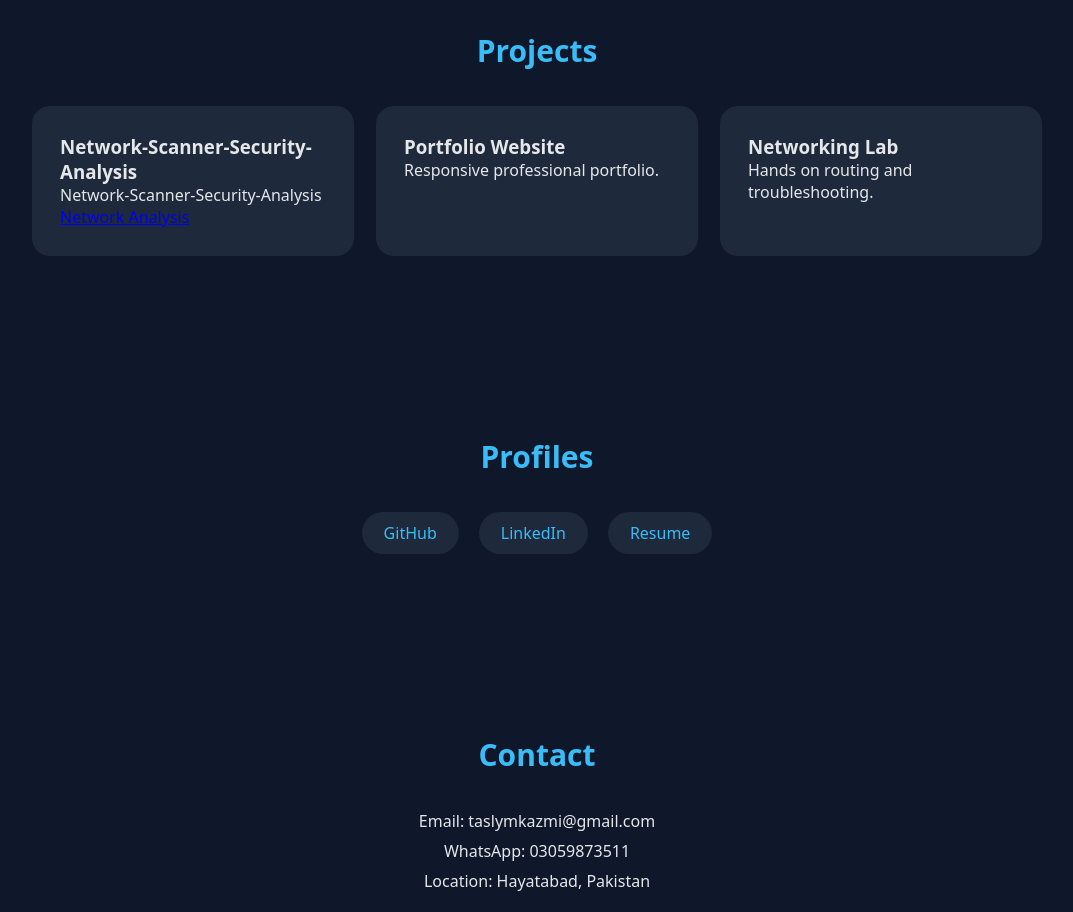
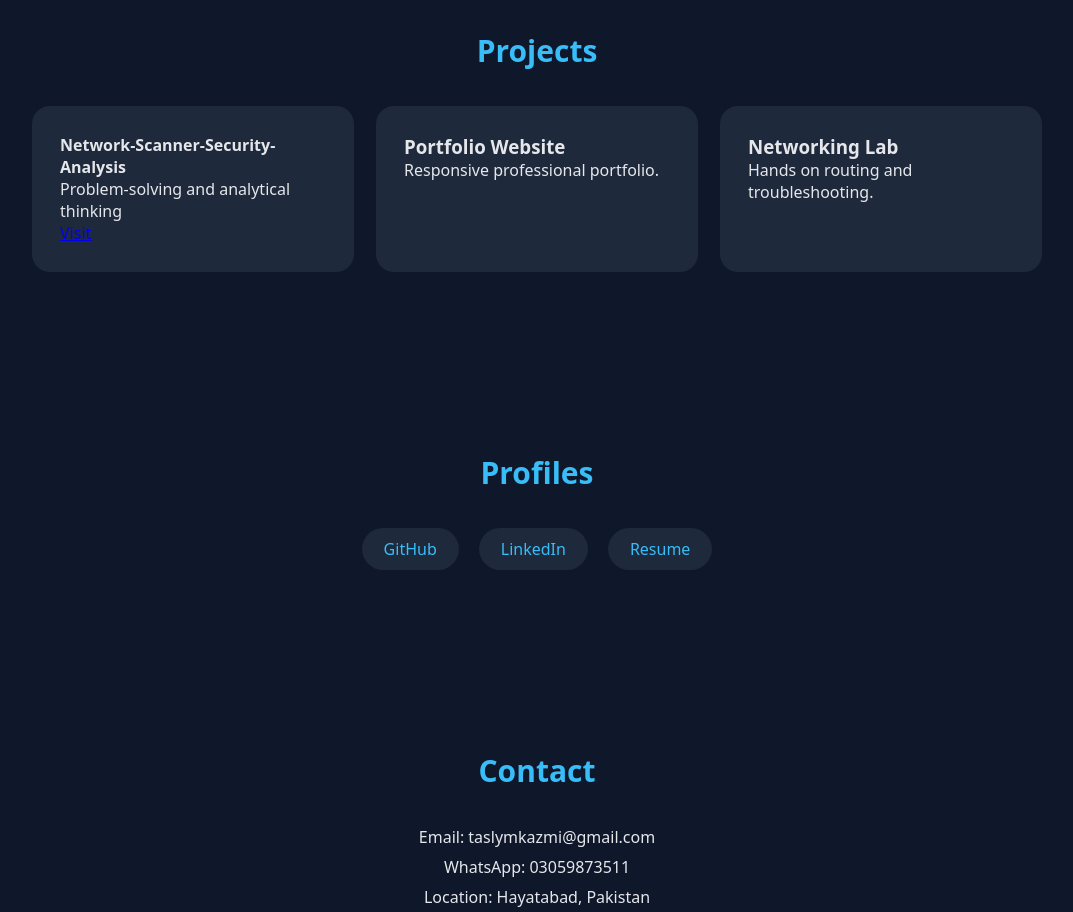
Before and after one commit to sayedtasleemshah/portfolio, a plain HTML site: page index.html in a window 1280 px wide. Shown: the part 1440-2352 px from the top of the page, without its empty margins (103-1176 px from the left). Drawn offline with Linux system fonts and the light colour scheme.

Commit message:
Update index.html

```diff
--- a/index.html
+++ b/index.html
@@ -408,9 +408,9 @@ networking fundamentals, and system defense.
 <h2>Projects</h2>
 <div class="projects">
 <div class="project-card">
-<h3>Network-Scanner-Security-Analysis</h3>
-<p>Network-Scanner-Security-Analysis</p>
-  <a href="https://github.com/sayedtasleemshah/Network-Scanner-Security-Analysis.git">Network Analysis</a>
+<h4>Network-Scanner-Security-Analysis</h4>
+<p>Problem-solving and analytical thinking</p>
+  <a href="https://github.com/sayedtasleemshah/Network-Scanner-Security-Analysis.git">Visit</a>
 </div>
 <div class="project-card">
 <h3>Portfolio Website</h3>
```
